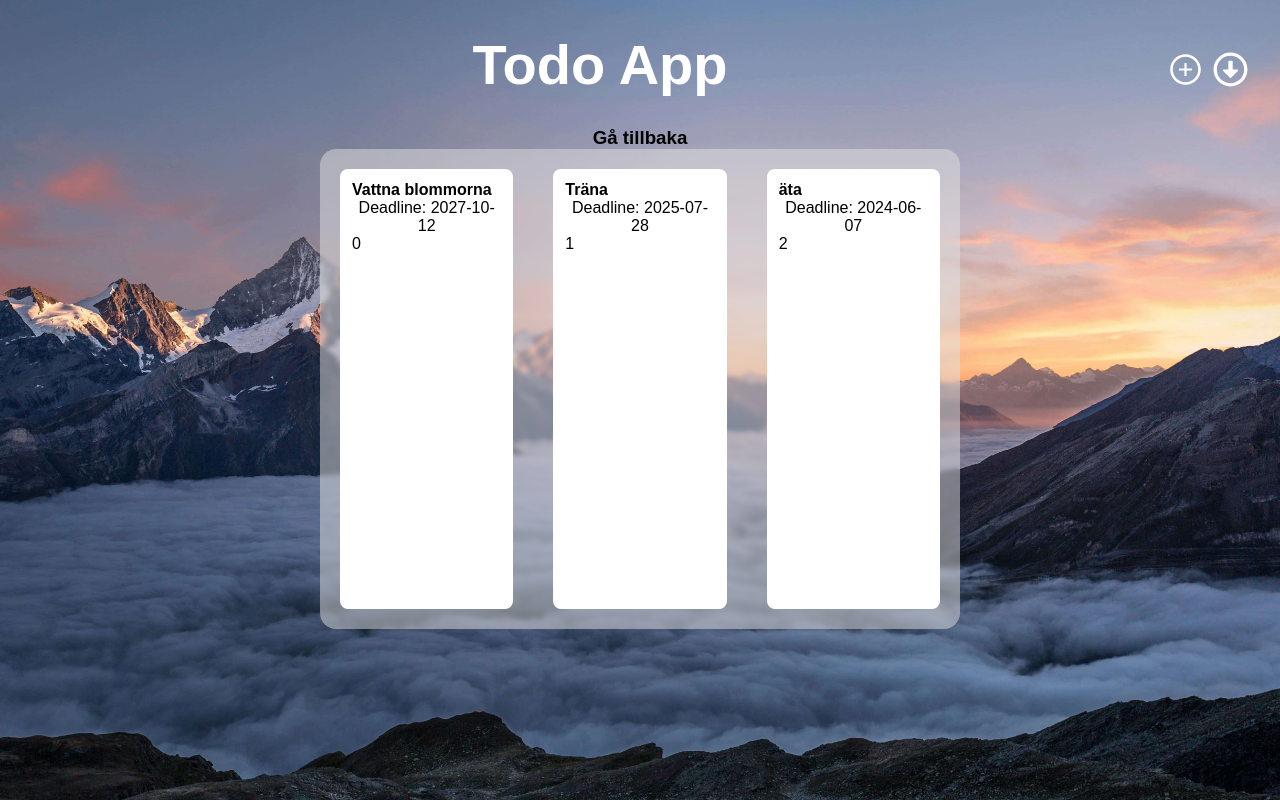
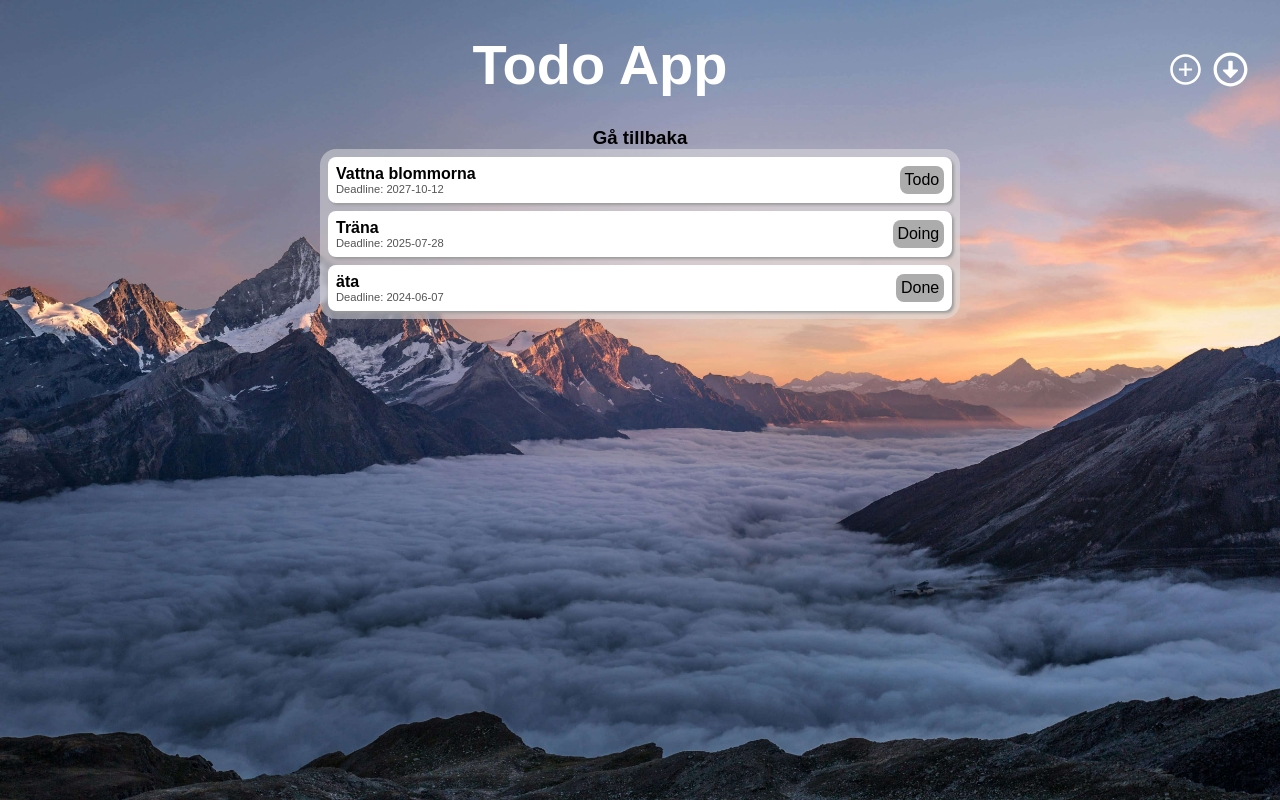
Before and after one commit to OscarDonald/Todo-App-Grupprojekt, a React (Vite) app: page /listview in a window 1280 px wide. Built offline with nearby package versions, Linux system fonts and the light colour scheme.

Commit message:
added css for listview page

```diff
--- a/src/components/ListView/ListView.jsx
+++ b/src/components/ListView/ListView.jsx
@@ -6,31 +6,29 @@ import { useSelector } from 'react-redux'
 import Task from '../Task/Task';
 
 const ListView = () => {
-
+    // gets tasks from taskSlice.js and saves it to 'tasks'
     const { tasks } = useSelector((state) => state.tasks);
 
+    // loops 'tasks' and return those values in 'tasks' we are using
     const listviewTasks = tasks.map((task) => {
         return {
             id: task.id,
             title: task.title,
             deadline: task.deadline,
-            column: task.column,
+            columnId: task.columnId,
             responsible: task.responsible
         };
     });
 
-    console.log(listviewTasks)
+    // 'Link' handling routing between pages
+    // maps out 'listviewTasks' through 'Task.jsx' component
     return (
         <>
             <Link to={"/"} style={{ textDecoration: "none", color: "black" }}> <li style={{ listStyle: 'none' }}><h3>Gå tillbaka</h3></li></Link>
-
             <div className={styles.listview__container}>
-
                     {listviewTasks.map(task => (
                         <Task task={task} key={task.id} cssClassname={true} />
                     ))}
-
-
             </div>
         </>
     )
--- a/src/components/ListView/ListView.module.css
+++ b/src/components/ListView/ListView.module.css
@@ -1,9 +1,12 @@
 .listview__container {
     display: flex;
+    flex-direction: column;
+    gap: .5rem;
     margin: 0 auto;
+    padding: .5rem;
     background-color: #e2e2e27c;
     backdrop-filter: blur(2px);
     width: 50vw;
-    height: 60vh;
+    height: fit-content;
     border-radius: 1rem;
 }
--- a/src/components/Task/Task.jsx
+++ b/src/components/Task/Task.jsx
@@ -1,20 +1,33 @@
 import styles from './Task.module.css'
+import { useSelector } from 'react-redux';
 
-// renders a task
+// returns rendering of a task
 export default function Task({ task, cssClassname }) {
+    const { columns } = useSelector((state) => state.columns);
+
     return (
-
         <div
-              // Drag and Drop-function
-              draggable
-              onDragStart={(e) => { e.dataTransfer.setData('id', task.id) }}
-              //
+            // Drag and Drop-function
+            draggable
+            onDragStart={(e) => { e.dataTransfer.setData('id', task.id) }}
             className={cssClassname ? `${styles.listview__tasks}` : `${styles.task__card}`}>
-            {task.title && <h4>{task.title}</h4>}
-            {task.deadline && <p>Deadline: {task.deadline}</p>}
-            {task.responsible.length > 0 && <p>Ansvariga: {task.responsible.map(user => user.name + ' ')}</p>}
-            {task.column && <p>{task.column}</p>}
-
+            <div className={styles.listview__container__left}>
+                {task.title && <h4>{task.title}</h4>}
+                {task.deadline && <p className={styles.listview__deadline}>Deadline: {task.deadline}</p>}
+            </div>
+            <div className={styles.listview__container__right}>
+                {task.responsible.length > 0 &&
+                    <div className={styles.listview__responsible__container}>
+                        {task.responsible.map(user => <p className={styles.listview__responsible}>{user.name}</p>)}
+                    </div>}
+                {task.columnId &&
+                    <div className={styles.listview__column__title__container}>
+                        <p className={styles.listview__column__title}>
+                            {columns.map(column => column.id === task.columnId ? column.title : null)}
+                            {task.column}</p>
+                    </div>
+                }
+            </div>
         </div>
     );
 }
--- a/src/components/Task/Task.module.css
+++ b/src/components/Task/Task.module.css
@@ -8,12 +8,51 @@
     gap: 5px;
 }
 
+/* listview */
+
 .listview__tasks {
     border-radius: .5rem;
-    padding: .75rem;
+    padding: .5rem;
     background-color: white;
+    display: flex;
+    justify-content: space-between;
+    box-shadow: 2px 2px 3px rgb(155, 155, 155);
+}
+
+.listview__tasks .listview__deadline {
+    font-size: .7rem;
+    color: rgb(84, 84, 84);
+}
+.listview__tasks .listview__container__left {
     display: flex;
     flex-direction: column;
     align-items: start;
-    margin: 20px;
 }
+
+.listview__tasks .listview__container__right {
+    display: flex;
+    align-items: center;
+    gap: .5rem;
+}
+
+.listview__tasks .listview__column__title__container {
+    background-color: #808080a7;
+    border-radius: .5rem;
+    padding: .3rem;
+    height: fit-content;
+}
+
+.listview__tasks .listview__responsible__container {
+    display: flex;
+    border-radius: .5rem;
+    padding: .3rem;
+    font-size: .6rem;
+    gap: .3rem;
+}
+
+.listview__tasks .listview__responsible {
+    width: fit-content;
+    padding: 2px 4px;
+    border-radius: .5rem;
+    background-color: aliceblue;
+}
--- a/src/feature/taskSlice/taskSlice.js
+++ b/src/feature/taskSlice/taskSlice.js
@@ -10,7 +10,7 @@ const initialState = {
             doDate: '2026-09-16',
             deadline: '2027-10-12',
             responsible: [],
-            column: 0
+            columnId: 1
         },
         {
             id: '2',
@@ -19,7 +19,7 @@ const initialState = {
             doDate: '2024-03-17',
             deadline: '2025-07-28',
             responsible: [],
-            column: 1
+            columnId: 2
         },
         {
             id: '3',
@@ -28,7 +28,7 @@ const initialState = {
             doDate: '2024-04-27',
             deadline: '2024-06-07',
             responsible: [],
-            column: 2
+            columnId: 3
         }],
 }
 
```
